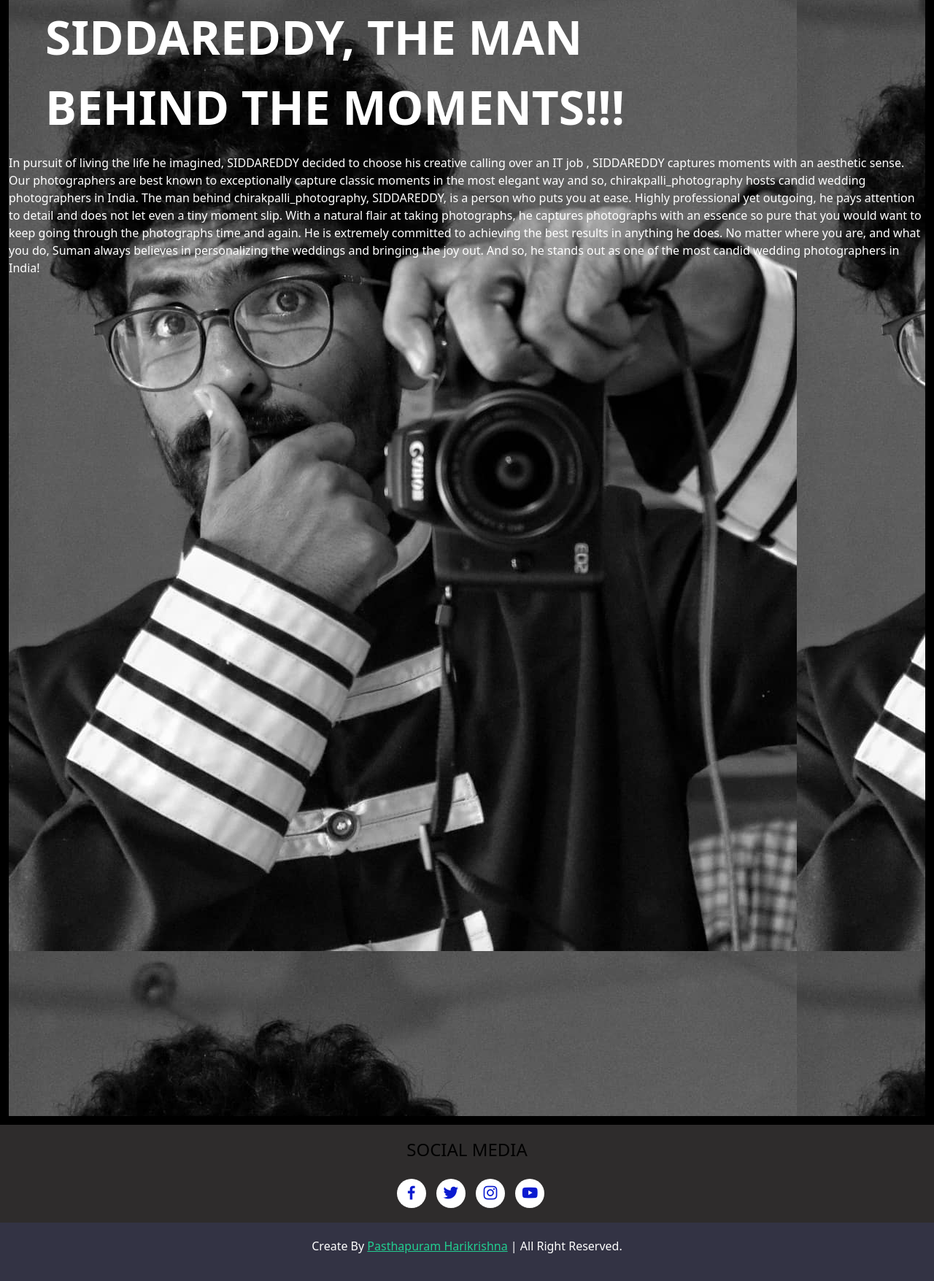
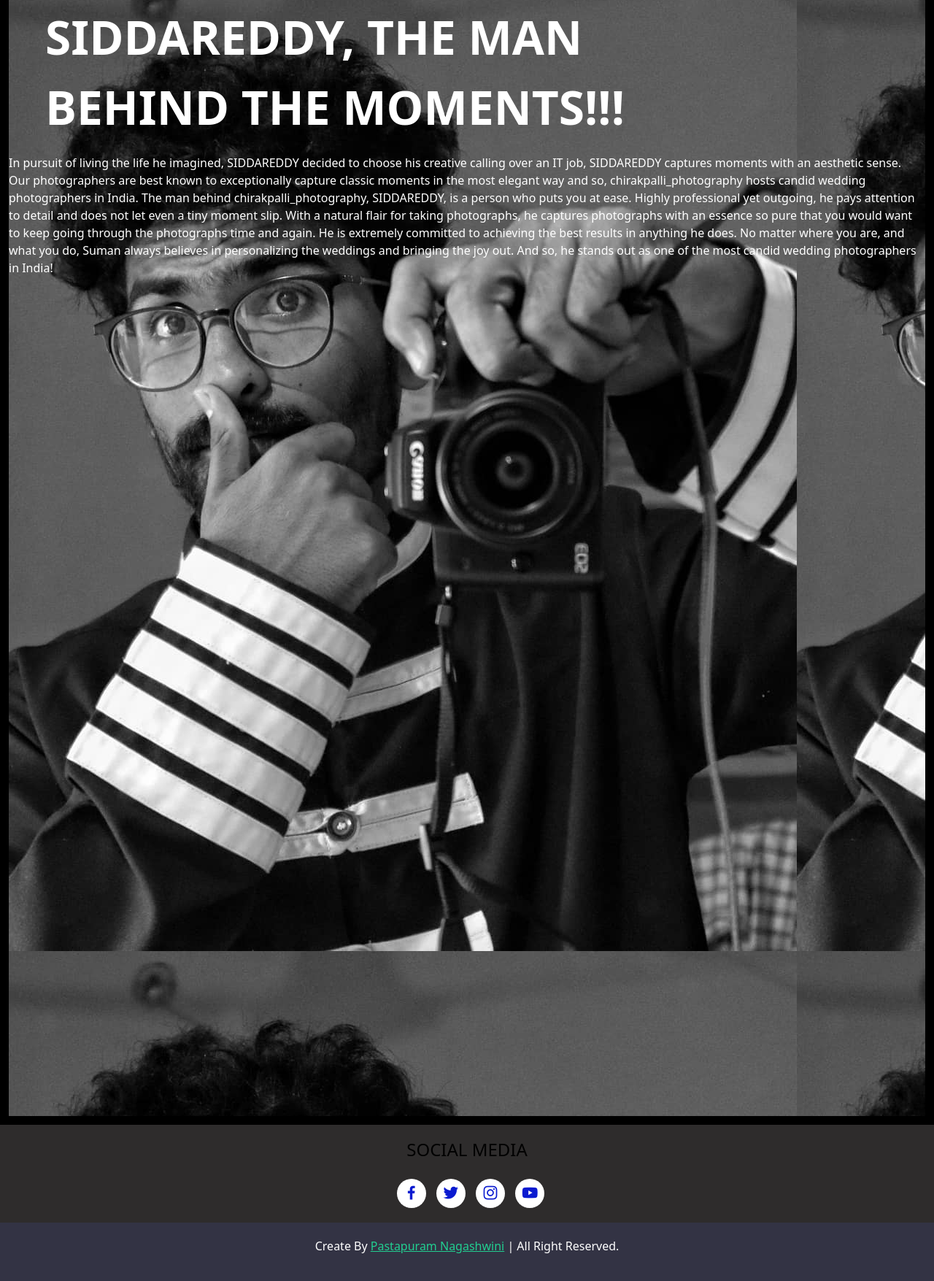
Before and after one commit to nagashwini-22/-Chirkapalli-Photography, a plain HTML site: page index.html in a window 1280 px wide. Shown: the part 7575-9330 px from the top of the page at 73% size. Drawn offline with nearby package versions, Linux system fonts and the light colour scheme.

Commit message:
Update index.html

```diff
--- a/index.html
+++ b/index.html
@@ -294,11 +294,11 @@
 
       <div class="founder">
         <p class="par" >SIDDAREDDY, THE MAN <br> BEHIND THE MOMENTS!!!</p>
-        <p class="wp">In pursuit of living the life he imagined, SIDDAREDDY decided to choose his creative calling over an IT job , SIDDAREDDY captures moments with an aesthetic sense. Our photographers are best known to exceptionally capture classic moments in the most elegant way and so, chirakpalli_photography hosts candid wedding photographers in India.
+        <p class="wp">In pursuit of living the life he imagined, SIDDAREDDY decided to choose his creative calling over an IT job, SIDDAREDDY captures moments with an aesthetic sense. Our photographers are best known to exceptionally capture classic moments in the most elegant way and so, chirakpalli_photography hosts candid wedding photographers in India.
 
           The man behind chirakpalli_photography, SIDDAREDDY, is a person who puts you at ease. Highly professional yet outgoing, he pays attention to detail and does not let even a tiny moment slip.
 
-          With a natural flair at taking photographs, he captures photographs with an essence so pure that you would want to keep going through the photographs time and again.
+          With a natural flair for taking photographs, he captures photographs with an essence so pure that you would want to keep going through the photographs time and again.
 
           He is extremely committed to achieving the best results in anything he does. No matter where you are, and what you do, Suman always believes in personalizing the weddings and bringing the joy out. And so, he stands out as one of the most candid wedding photographers in India!</p>
 
@@ -323,7 +323,7 @@
     </div>
     <!-- Copyright -->
     <div class="copyright" id="contact">
-        <p>Create By <a href="">Pasthapuram Harikrishna</a> | All Right Reserved.</p>
+        <p>Create By <a href="">Pastapuram Nagashwini</a> | All Right Reserved.</p>
     </div>
 
 
```
